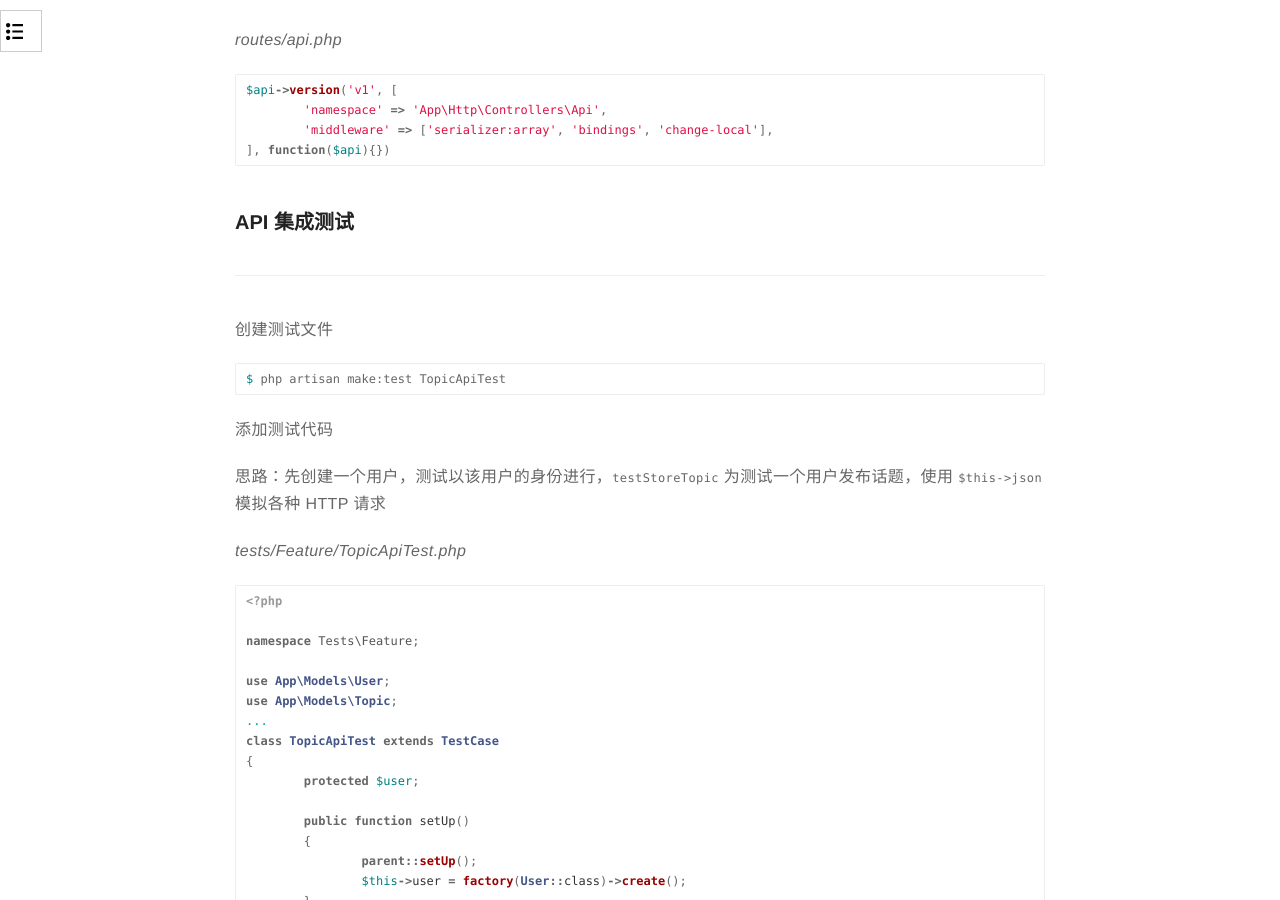
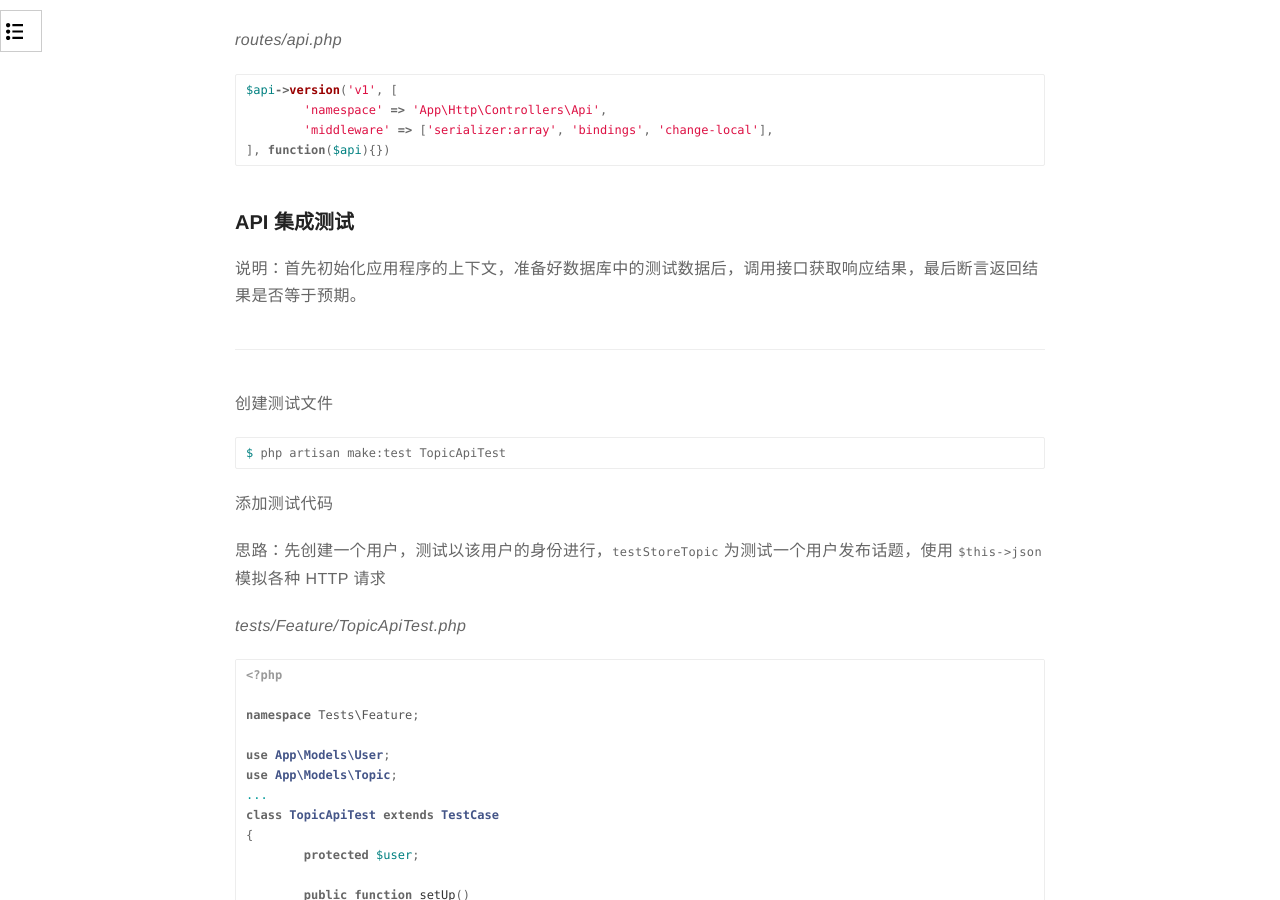
Before and after one commit to rust17/blog, a Jekyll site: the page built from _posts/2018-08-24-laravel-api-learning.record.markdown, in a window 1280 px wide and 900 px high, scrolled down 10235 px. Built offline with Jekyll 4.4.1, drawn with Linux system fonts in a browser that asks for light colours; comment, search, counter and statistics services are not loaded.

Commit message:
update laravel learning record

````diff
--- a/_posts/2018-08-24-laravel-api-learning.record.markdown
+++ b/_posts/2018-08-24-laravel-api-learning.record.markdown
@@ -439,6 +439,8 @@ $api->version('v1', [
 ```
 ### API 集成测试
 
+说明：首先初始化应用程序的上下文，准备好数据库中的测试数据后，调用接口获取响应结果，最后断言返回结果是否等于预期。
+
 ---
 创建测试文件
 ```bash
````
Also changed, not shown: 1 other file.
